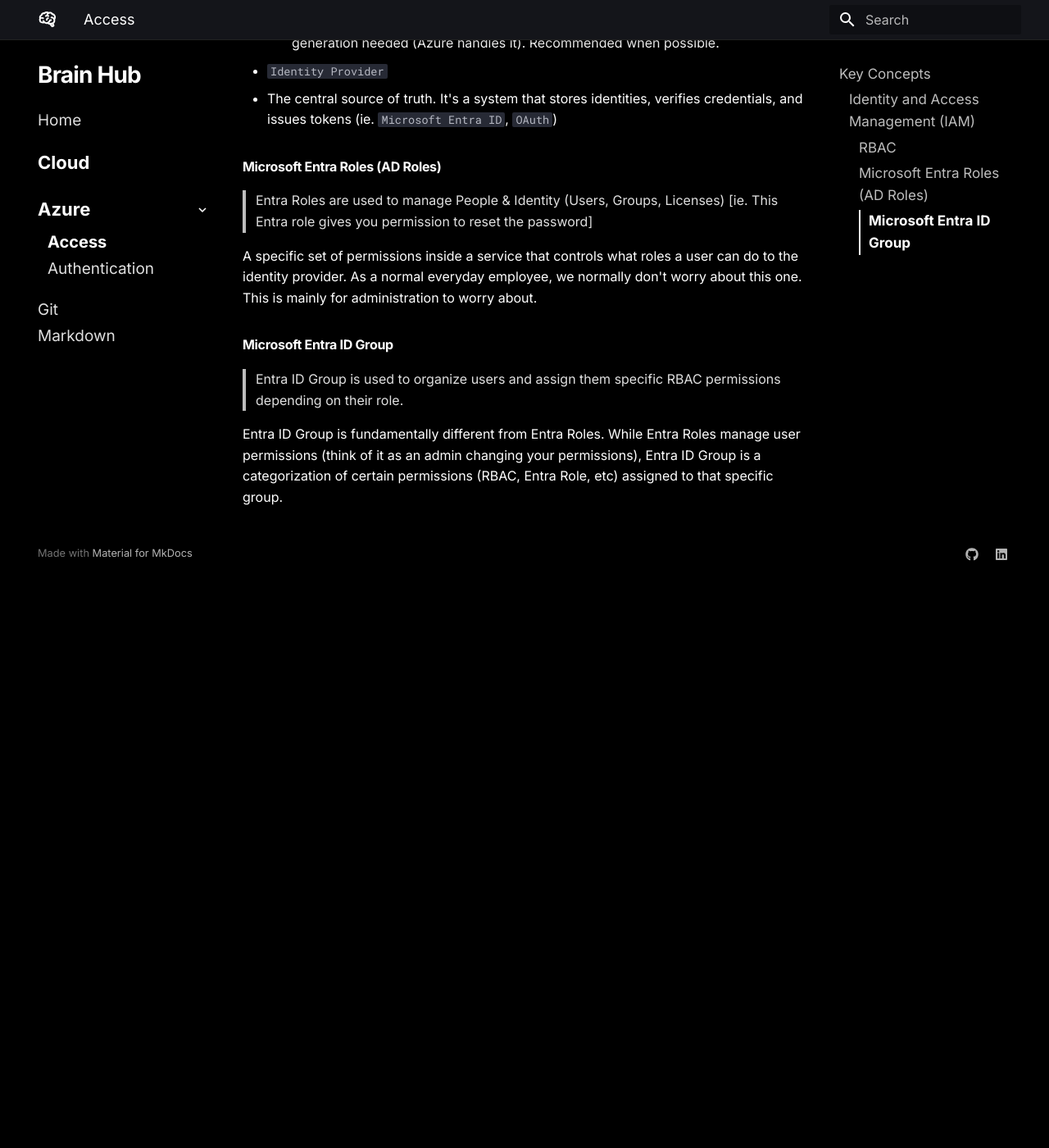
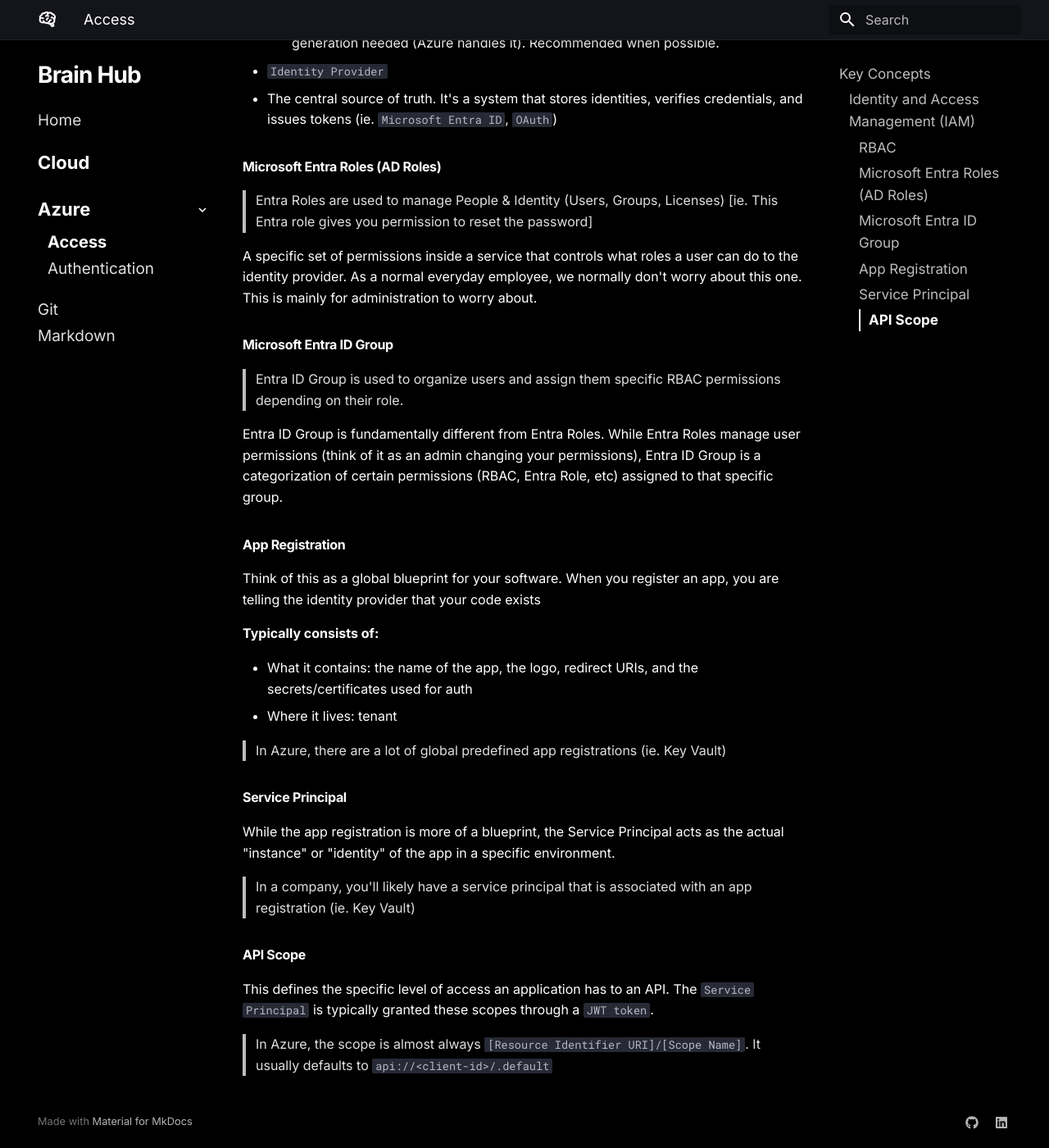
Before and after one commit to Brian-Lin-2/brain-hub, an MkDocs documentation site: the page built from docs/cloud/azure/access.md, in a window 1280 px wide and 1400 px high, scrolled down 1050 px. Shown: the whole window at 82% size. Built offline with MkDocs 1.6.1 and Material for MkDocs 9.7.7, drawn with Linux system fonts in a browser that asks for light colours; before the commit the page ends 1758 px from its top, so only the background shows below that.

Commit message:
Add app registration, service principal, api scope

```diff
--- a/docs/cloud/azure/access.md
+++ b/docs/cloud/azure/access.md
@@ -36,3 +36,26 @@
 > Entra ID Group is used to organize users and assign them specific RBAC permissions depending on their role.
 
 Entra ID Group is fundamentally different from Entra Roles. While Entra Roles manage user permissions (think of it as an admin changing your permissions), Entra ID Group is a categorization of certain permissions (RBAC, Entra Role, etc) assigned to that specific group.
+
+#### App Registration
+
+Think of this as a global blueprint for your software. When you register an app, you are telling the identity provider that your code exists
+
+**Typically consists of:**
+
+- What it contains: the name of the app, the logo, redirect URIs, and the secrets/certificates used for auth
+- Where it lives: tenant
+
+> In Azure, there are a lot of global predefined app registrations (ie. Key Vault)
+
+#### Service Principal
+
+While the app registration is more of a blueprint, the Service Principal acts as the actual "instance" or "identity" of the app in a specific environment.
+
+> In a company, you'll likely have a service principal that is associated with an app registration (ie. Key Vault)
+
+#### API Scope
+
+This defines the specific level of access an application has to an API. The `Service Principal` is typically granted these scopes through a `JWT token`.
+
+> In Azure, the scope is almost always `[Resource Identifier URI]/[Scope Name]`. It usually defaults to `api://<client-id>/.default`
```
